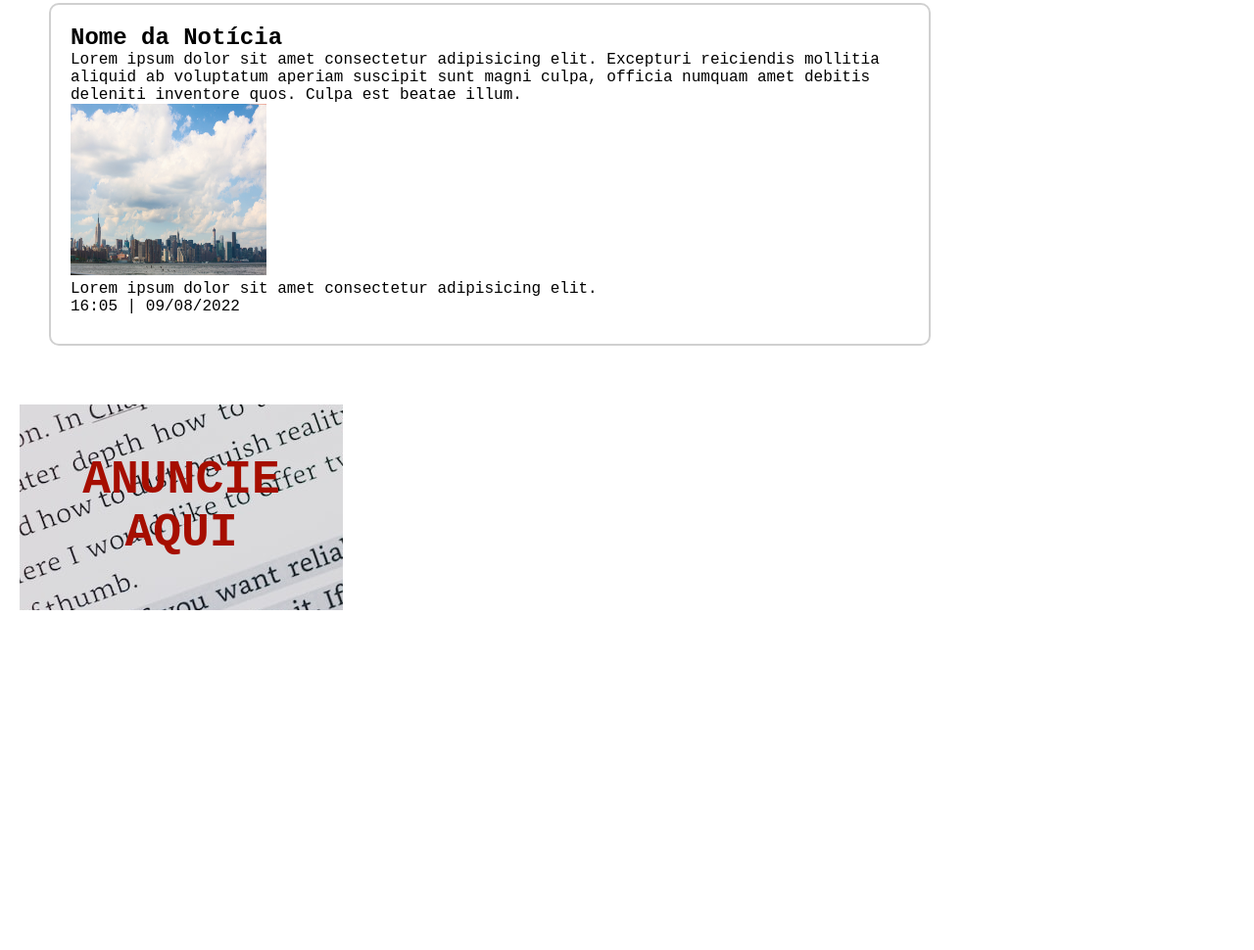
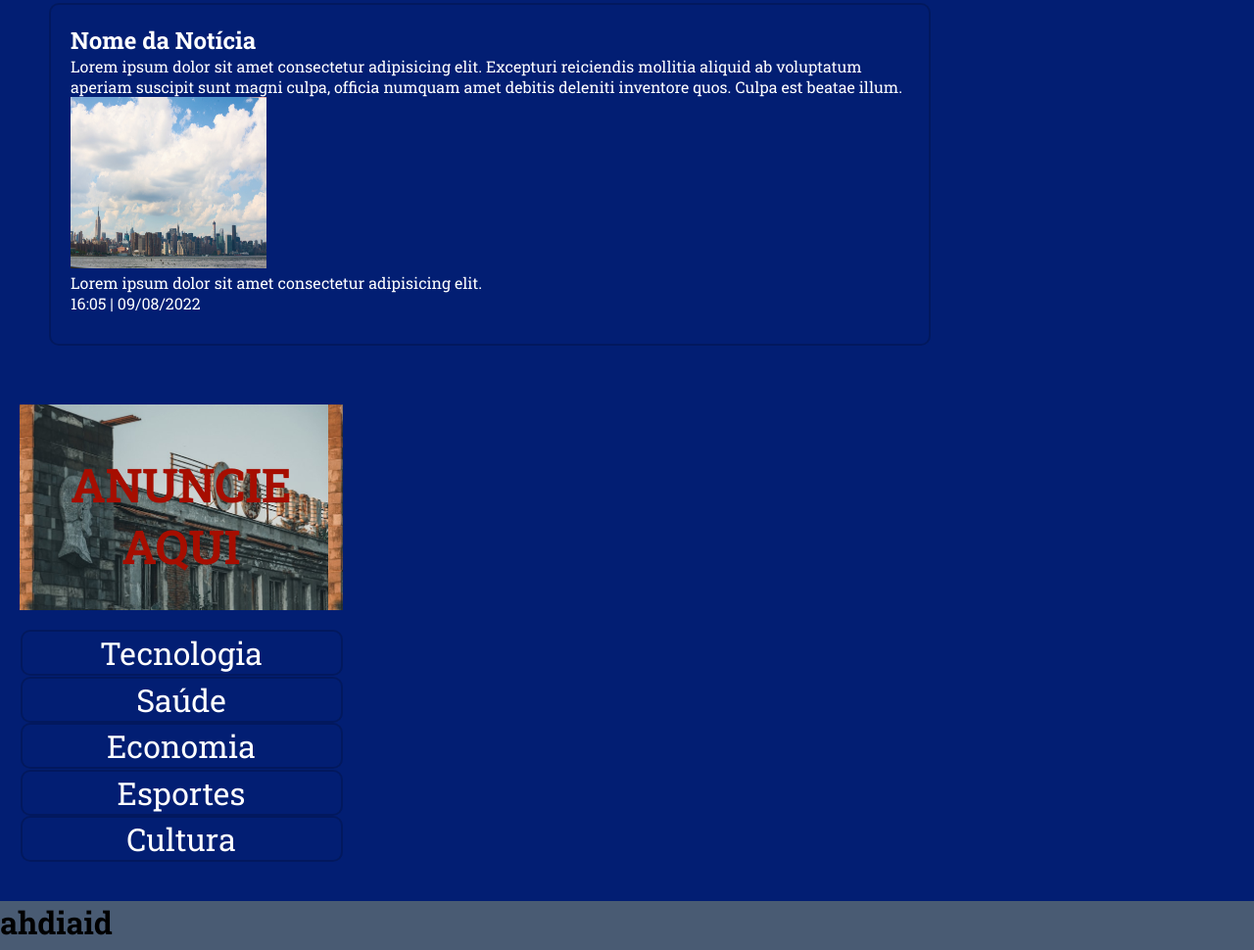
Before and after one commit to Affmesquita/blog, a plain HTML site: page index.html in a window 1280 px wide. Shown: the part 887-1857 px from the top of the page at 98% size. Before the commit the page ends 1530 px from the top, so only its background shows below. Drawn offline with Linux system fonts and the light colour scheme.

Commit message:
atualização

```diff
--- a/estilo/style.css
+++ b/estilo/style.css
@@ -8,8 +8,8 @@
 }
 
 body {
-    font-family: 'Courier New', Courier, monospace;
-    background-color: white;
+    font-family: slab;
+    background-color: #021E73;
 }
 @font-face {
     font-family: slab;
@@ -18,9 +18,9 @@ body {
 
 :root {
     --cor1: #A60E00;
-    --cor2: #DBBC21;
-    --cor3: #CCD3D9;
-    --cor4: #495B73;
+    --cor2: #B47ED9;
+    --cor3: #033E8C;
+    --cor4: #021E73;
     --cor5: #0D0D0D;
 }
 
@@ -79,12 +79,15 @@ body {
     border-radius: 10px;
     margin: 30px;
 
-
+    color: white;
 }
 
 #noticia img {
     width: 200px;
     height: 175px;
+}
+#noticia a {
+    color: white;
 }
 #propaganda {
     width: 330px;
@@ -93,7 +96,8 @@ body {
 
     text-align: center;
 
-    background-image: url(../midias/imagem/propaganda.jpg);
+    background-image: url(../midias/imagem/propaganda1.jpg);
+    background-size: contain;
 }
 #txtp  {
     padding: 50px;
@@ -103,4 +107,28 @@ body {
 }
 #menu {
     width: 330px;
+    margin: 20px 0px;
 }
+#imenu {
+    font-size: 2em;
+    align-items: center;
+}
+#imenu li {
+    border: 2px solid rgba(0, 0, 0, 0.185);
+    border-radius: 10px;
+    text-align: center;
+    margin: 0.5px;
+}
+#imenu a {
+    color: white;
+}
+#imenu li:hover {
+    font-weight: bolder;
+    border: 2px solid rgba(128, 128, 128, 0.281);
+}
+#rodape {
+    width: 100vw;
+    height: 50px;
+
+    background-color: #495B73;
+}
--- a/index.html
+++ b/index.html
@@ -27,21 +27,21 @@
     <main id="cont">
         <section id="noticia">
             <div class="noticia">
-                <h1>Nome da Notícia</h1>
+                <h1><a href="">Nome da Notícia</a></h1>
                 <p>Lorem ipsum dolor sit amet consectetur adipisicing elit. Excepturi reiciendis mollitia aliquid ab voluptatum aperiam suscipit sunt magni culpa, officia numquam amet debitis deleniti inventore quos. Culpa est beatae illum.</p>
                 <img src="midias/imagem/nav fundo1.jpg" alt="foto">
                 <p>Lorem ipsum dolor sit amet consectetur adipisicing elit.</p>
                 <p>16:05 | 09/08/2022</p>
             </div>
             <div class="noticia">
-                <h1>Nome da Notícia</h1>
+                <h1><a href="">Nome da Notícia</a></h1>
                 <p>Lorem ipsum dolor sit amet consectetur adipisicing elit. Excepturi reiciendis mollitia aliquid ab voluptatum aperiam suscipit sunt magni culpa, officia numquam amet debitis deleniti inventore quos. Culpa est beatae illum.</p>
                 <img src="midias/imagem/nav fundo1.jpg" alt="foto">
                 <p>Lorem ipsum dolor sit amet consectetur adipisicing elit.</p>
                 <p>16:05 | 09/08/2022</p>
             </div>
             <div class="noticia">
-                <h1>Nome da Notícia</h1>
+                <h1><a href="">Nome da Notícia</a></h1>
                 <p>Lorem ipsum dolor sit amet consectetur adipisicing elit. Excepturi reiciendis mollitia aliquid ab voluptatum aperiam suscipit sunt magni culpa, officia numquam amet debitis deleniti inventore quos. Culpa est beatae illum.</p>
                 <img src="midias/imagem/nav fundo1.jpg" alt="foto">
                 <p>Lorem ipsum dolor sit amet consectetur adipisicing elit.</p>
@@ -51,11 +51,30 @@
         <aside id="cont.side">
             <div id="propaganda">
                 <h1 id="txtp">ANUNCIE AQUI</h1>
-            </div>
+            <a href=""></div></a>
             <section id="menu">
-
+                <ul id="imenu">
+                    <a href="">
+                        <li>Tecnologia</li>
+                    </a>
+                    <a href="">
+                        <li>Saúde</li>
+                    </a>
+                    <a href="">
+                        <li>Economia</li>
+                    </a>
+                    <a href="">
+                        <li>Esportes</li>
+                    </a>
+                    <a href="">
+                        <li>Cultura</li>
+                    </a>
+                </ul>
             </section>
         </aside>
     </main>
+    <footer id="rodape">
+        <h1>ahdiaid</h1>
+    </footer>
 </body>
 </html>
```
Also changed, not shown: fontes/Rubik-Italic-VariableFont_wght.ttf (added), fontes/Rubik-VariableFont_wght.ttf (added), midias/imagem/propaganda1.jpg (added), 1 other file.
